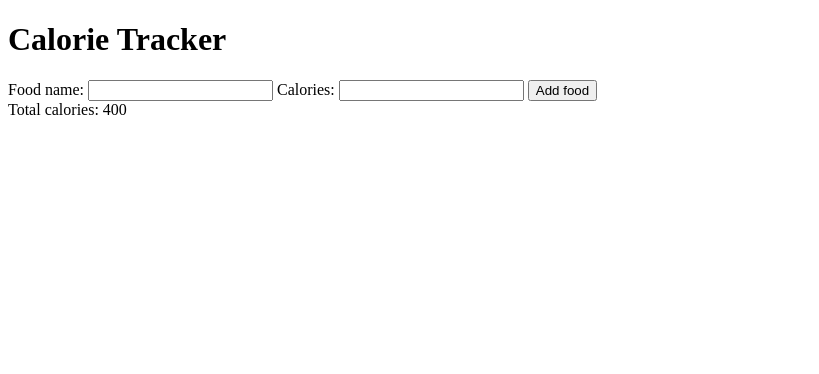
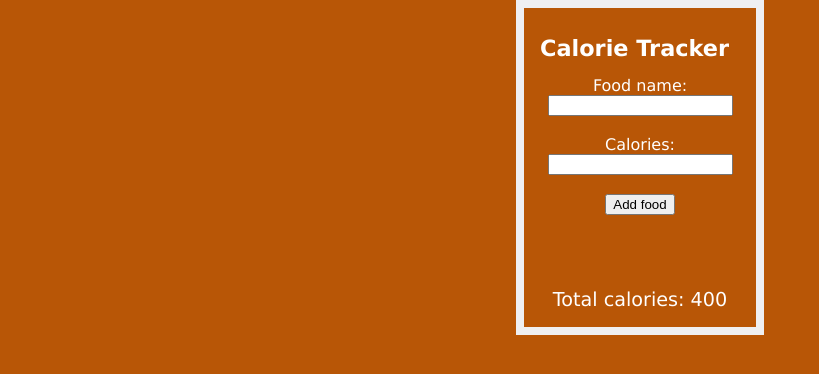
Before and after one commit to gizmoanimalpuker/Prog, a plain HTML site: page index.html in a window 1280 px wide. Shown: the whole page, without its empty margins (0-819 px from the left). Drawn offline with Linux system fonts and the light colour scheme.

Commit message:
Modified mostly CSS

```diff
--- a/index.html
+++ b/index.html
@@ -2,18 +2,19 @@
 <html>
   <head>
     <meta charset="UTF-8">
+    <meta name="viewport" content="width=device-width">
     <title>Calorie Tracker</title>
-    <link rel="stylesheet" href="styles.css">
+    <link rel="stylesheet" type="text/css" href="style.css">
   </head>
   <body>
     <h1>Calorie Tracker</h1>
     <form>
       <label for="foodName">Food name:</label>
-      <input type="text" id="foodName" required>
+      <input type="text" id="foodName" required><br>
       <label for="calories">Calories:</label>
-      <input type="number" id="calories" required>
+      <input type="number" id="calories" required><br>
       <button type="submit">Add food</button>
-    </form>
+    </form><br><br>
     <div id="caloriesDisplay">Total calories: 400</div>
     <script src="script.js"></script>
   </body>
--- a/style.css
+++ b/style.css
@@ -1,6 +1,16 @@
+body {
+  font-family: Verdana, Arial, Helvetica, sans-serif;
+  color: white;
+  font-size: 100%;
+  background-color: rgb(184, 86, 6);
+  width: 200px;
+  margin: 0 auto;
+  border: 8px solid rgb(239, 239, 241);
+  padding: 1em;
+}
 h1 {
-    font-size: 2em;
-    text-align: center;
+	font-size: 140%;
+	margin-top: .5em;
   }
 
   form {
```
